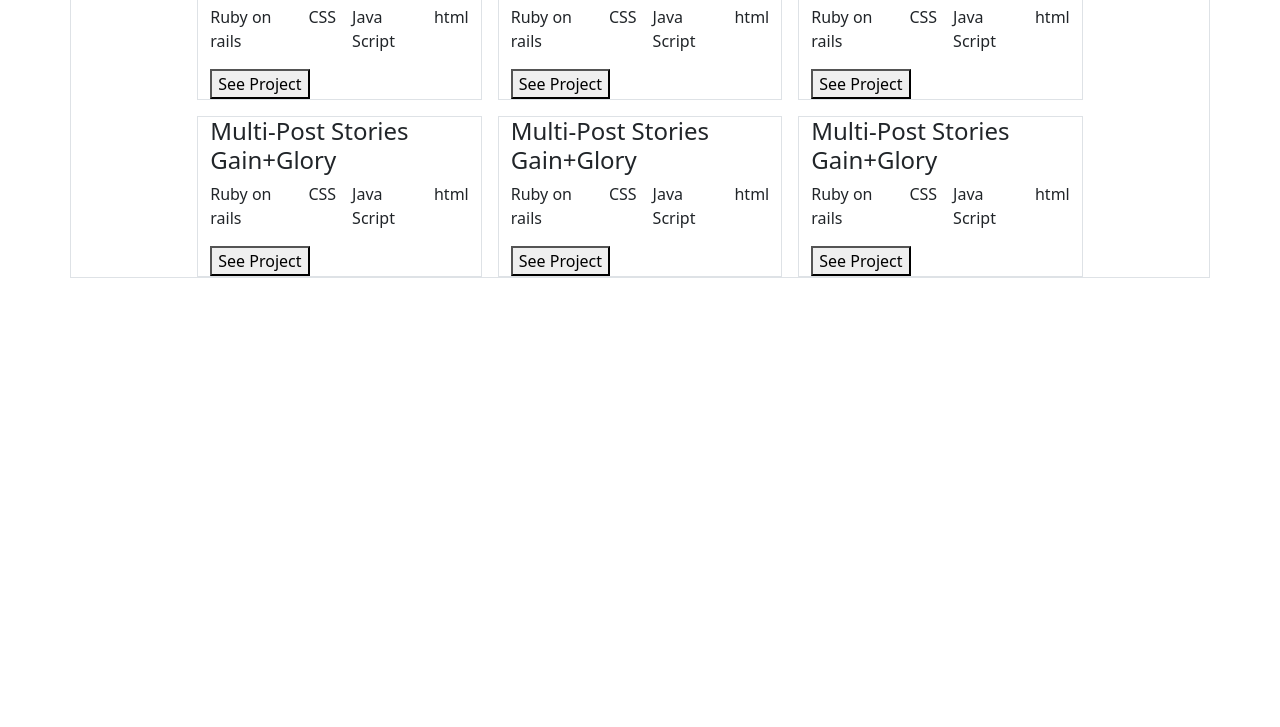
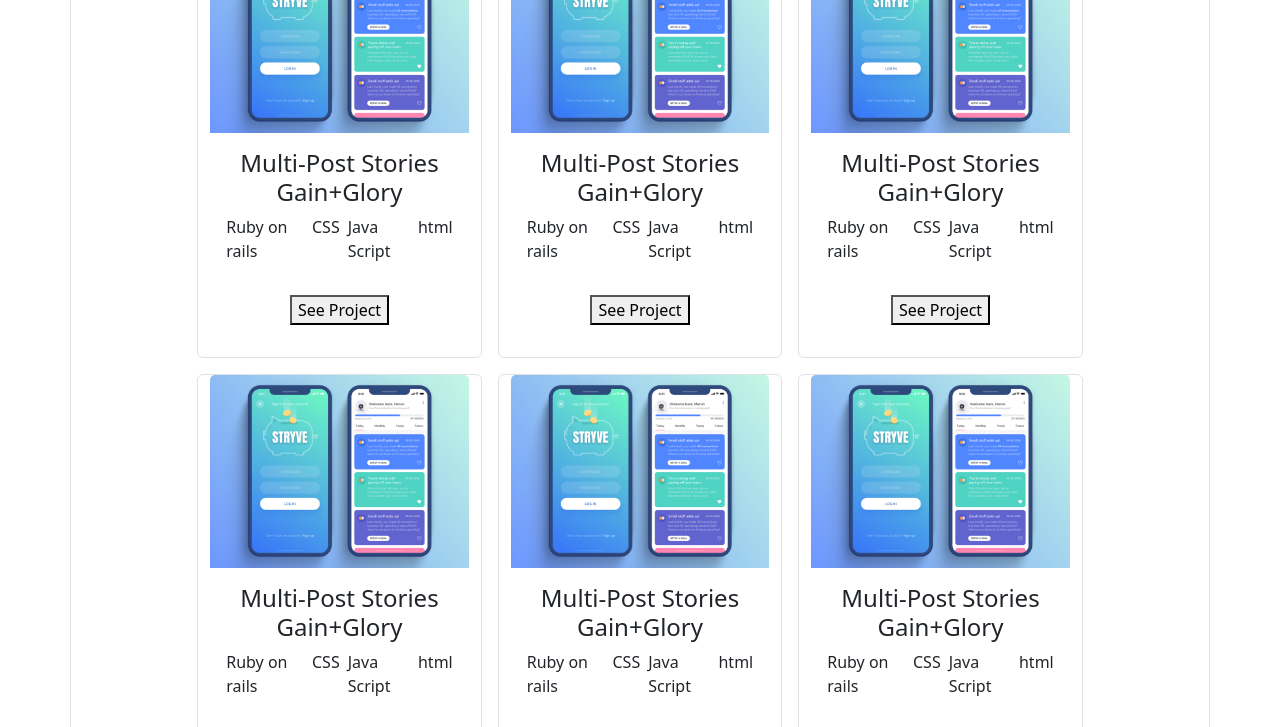
Before and after one commit to ndorrh/Portfolio-with-BS, a website: page index.html in a window 1280 px wide. Shown: the part 369-1096 px from the top of the page. Before the commit the page ends 800 px from the top, so only its background shows below. Drawn offline with nearby package versions, Linux system fonts and the light colour scheme.

Commit message:
Add bootstrap classes and images to the projects cards

```diff
--- a/index.html
+++ b/index.html
@@ -91,93 +91,87 @@
           <h2 class="col-12 text-center">My Recent Works</h2>
         </div>
         <div class="row gap-3 border d-flex justify-content-center">
-          <section class="col-3 border">
-            <div class="">
-              <h4 class="">Multi-Post Stories <br />Gain+Glory</h4>
-              <ul class="list-unstyled d-flex flex-row gap-3">
+          <section class="col-3 border d-flex flex-column align-items-center card">
+            <img class="card-img-top" src="assets/img/2.png" alt="project6">
+            <div class="card-body d-flex flex-column align-items-center">
+              <h4 class="card-title text-center">Multi-Post Stories <br />Gain+Glory</h4>
+              <ul class="list-unstyled d-flex flex-row gap-2">
                 <li class="">Ruby on rails</li>
                 <li class="">CSS</li>
                 <li class="">Java Script</li>
                 <li class="">html</li>
               </ul>
-              <button type="button" class="see-project">See Project</button>
+              <button type="button" class="my-3">See Project</button>
             </div>
           </section>
 
-          <section class="col-3 border">
-            <div class="project-title">
-              <h4 class="project-name">
-                Multi-Post Stories<br />
-                Gain+Glory
-              </h4>
-              <ul class="list-unstyled d-flex flex-row gap-3">
-                <li class="language ruby">Ruby on rails</li>
-                <li class="language">CSS</li>
-                <li class="language">Java Script</li>
-                <li class="language">html</li>
+          <section class="col-3 border d-flex flex-column align-items-center card">
+            <img class="card-img-top" src="assets/img/2.png" alt="project6">
+            <div class="card-body d-flex flex-column align-items-center">
+              <h4 class="card-title text-center">Multi-Post Stories <br />Gain+Glory</h4>
+              <ul class="list-unstyled d-flex flex-row gap-2">
+                <li class="">Ruby on rails</li>
+                <li class="">CSS</li>
+                <li class="">Java Script</li>
+                <li class="">html</li>
               </ul>
-              <button type="button" class="see-project">See Project</button>
+              <button type="button" class="my-3">See Project</button>
             </div>
           </section>
 
-          <section class="col-3 border">
-            <div class="project-title">
-              <h4 class="project-name">
-                Multi-Post Stories<br />
-                Gain+Glory
-              </h4>
-              <ul class="list-unstyled d-flex flex-row gap-3">
-                <li class="language ruby">Ruby on rails</li>
-                <li class="language">CSS</li>
-                <li class="language">Java Script</li>
-                <li class="language">html</li>
+          <section class="col-3 border d-flex flex-column align-items-center card">
+            <img class="card-img-top" src="assets/img/2.png" alt="project6">
+            <div class="card-body d-flex flex-column align-items-center">
+              <h4 class="card-title text-center">Multi-Post Stories <br />Gain+Glory</h4>
+              <ul class="list-unstyled d-flex flex-row gap-2">
+                <li class="">Ruby on rails</li>
+                <li class="">CSS</li>
+                <li class="">Java Script</li>
+                <li class="">html</li>
               </ul>
-              <button type="button" class="see-project">See Project</button>
+              <button type="button" class="my-3">See Project</button>
             </div>
           </section>
 
-          <section class="col-3 border">
-            <div class="project-title">
-              <h4 class="project-name">
-                Multi-Post Stories<br />
-                Gain+Glory
-              </h4>
-              <ul class="list-unstyled d-flex flex-row gap-3">
-                <li class="language ruby">Ruby on rails</li>
-                <li class="language">CSS</li>
-                <li class="language">Java Script</li>
-                <li class="language">html</li>
+          <section class="col-3 border d-flex flex-column align-items-center card">
+            <img class="card-img-top" src="assets/img/2.png" alt="project6">
+            <div class="card-body d-flex flex-column align-items-center">
+              <h4 class="card-title text-center">Multi-Post Stories <br />Gain+Glory</h4>
+              <ul class="list-unstyled d-flex flex-row gap-2">
+                <li class="">Ruby on rails</li>
+                <li class="">CSS</li>
+                <li class="">Java Script</li>
+                <li class="">html</li>
               </ul>
-              <button type="button" class="see-project">See Project</button>
+              <button type="button" class="my-3">See Project</button>
             </div>
           </section>
 
-          <section class="col-3 border">
-            <div class="project-title">
-              <h4 class="project-name">
-                Multi-Post Stories<br />
-                Gain+Glory
-              </h4>
-              <ul class="list-unstyled d-flex flex-row gap-3">
-                <li class="language ruby">Ruby on rails</li>
-                <li class="language">CSS</li>
-                <li class="language">Java Script</li>
-                <li class="language">html</li>
+          <section class="col-3 border d-flex flex-column align-items-center card">
+            <img class="card-img-top" src="assets/img/2.png" alt="project6">
+            <div class="card-body d-flex flex-column align-items-center">
+              <h4 class="card-title text-center">Multi-Post Stories <br />Gain+Glory</h4>
+              <ul class="list-unstyled d-flex flex-row gap-2">
+                <li class="">Ruby on rails</li>
+                <li class="">CSS</li>
+                <li class="">Java Script</li>
+                <li class="">html</li>
               </ul>
-              <button type="button" class="see-project">See Project</button>
+              <button type="button" class="my-3">See Project</button>
             </div>
           </section>
 
-          <section class="col-3 border">
-            <div class="project-title">
-              <h4 class="project-name">Multi-Post Stories <br />Gain+Glory</h4>
-              <ul class="list-unstyled d-flex flex-row gap-3">
-                <li class="language ruby">Ruby on rails</li>
-                <li class="language">CSS</li>
-                <li class="language">Java Script</li>
-                <li class="language">html</li>
+          <section class="col-3 border d-flex flex-column align-items-center card">
+            <img class="card-img-top" src="assets/img/2.png" alt="project6">
+            <div class="card-body d-flex flex-column align-items-center">
+              <h4 class="card-title text-center">Multi-Post Stories <br />Gain+Glory</h4>
+              <ul class="list-unstyled d-flex flex-row gap-2">
+                <li class="">Ruby on rails</li>
+                <li class="">CSS</li>
+                <li class="">Java Script</li>
+                <li class="">html</li>
               </ul>
-              <button type="button" class="see-project">See Project</button>
+              <button type="button" class="my-3">See Project</button>
             </div>
           </section>
         </div>
```
